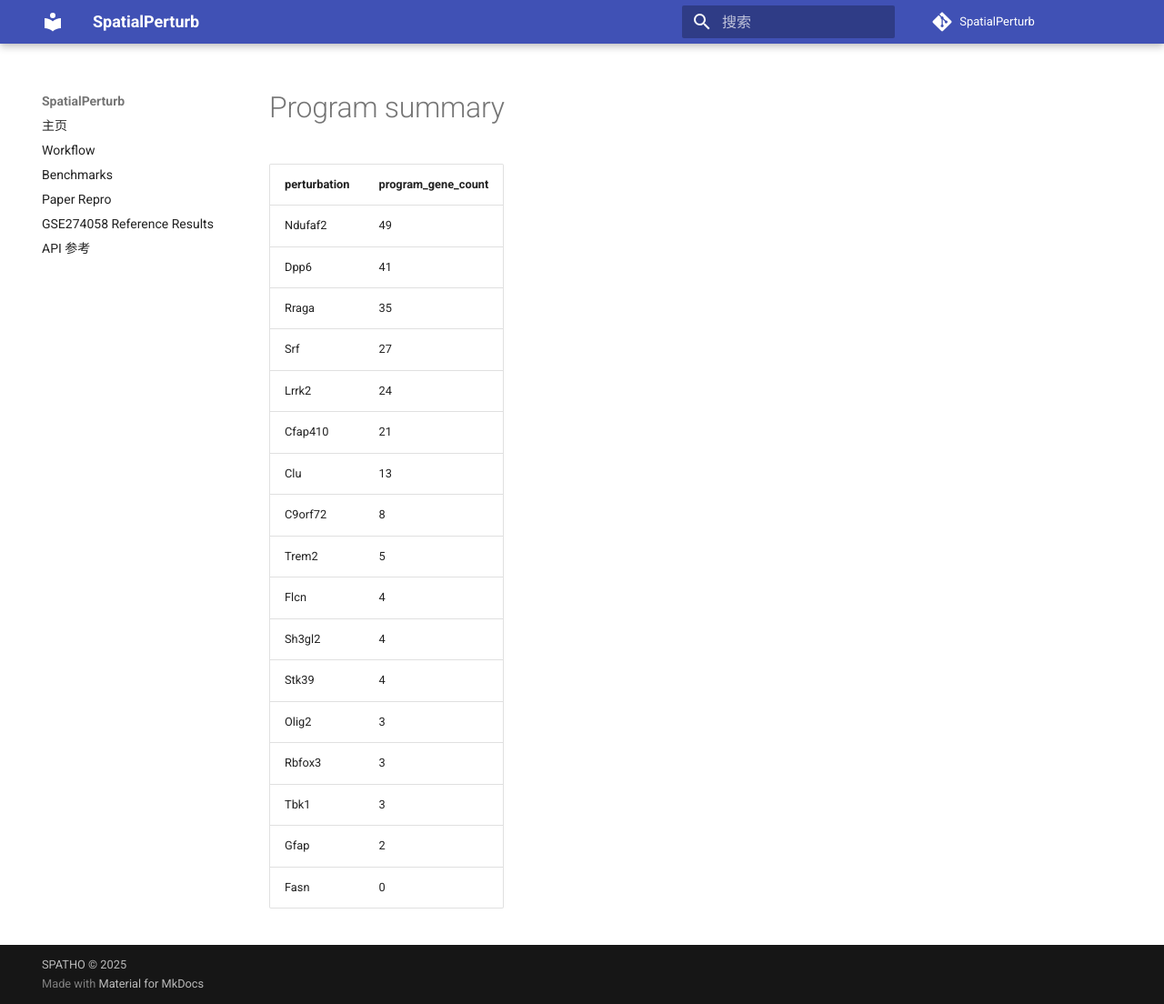
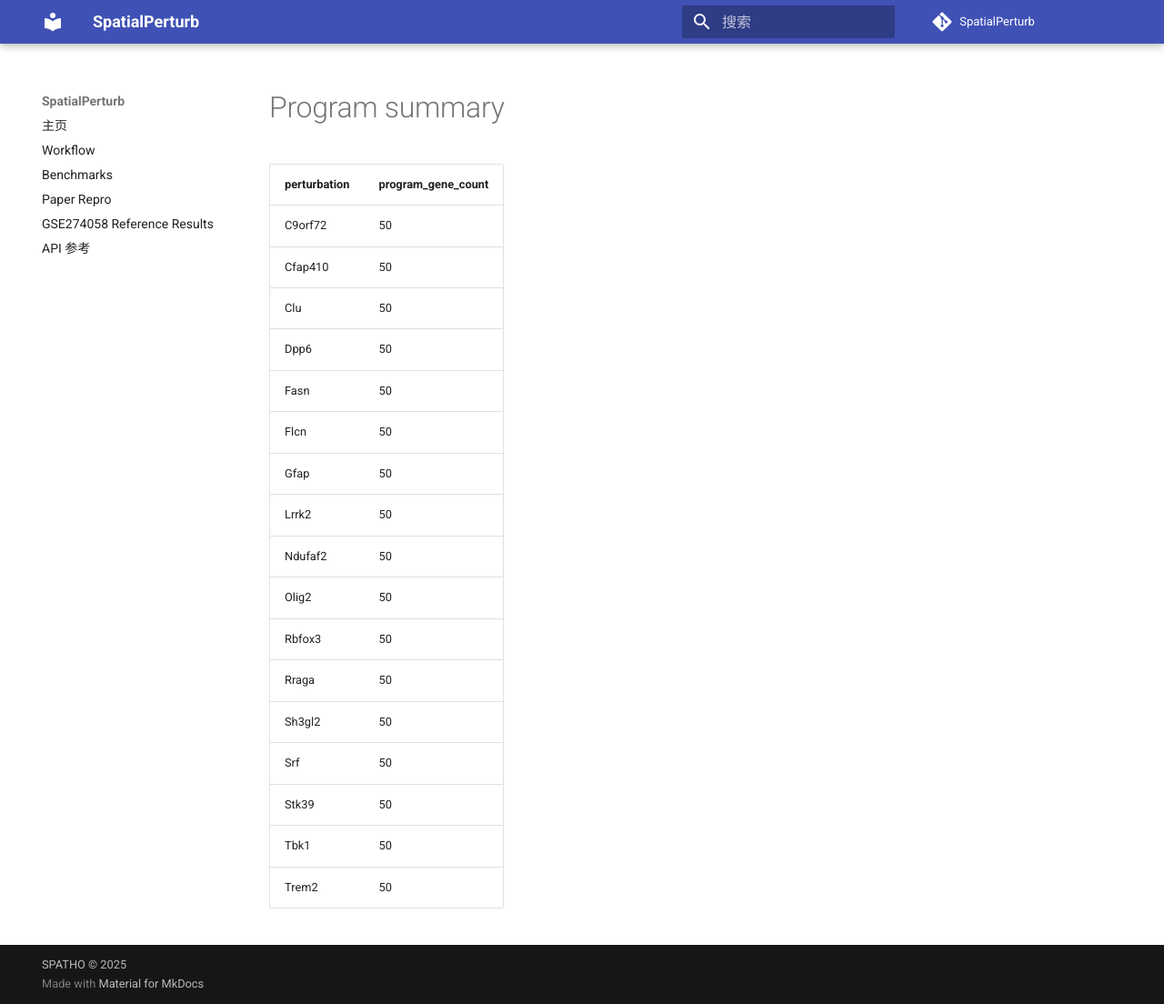
Before and after one commit to hutaobo/SpatialPerturb, an MkDocs documentation site: the page built from docs/results/gse274058_reference/program_summary.md, in a window 1280 px wide and 1104 px high. Shown: the whole window at 91% size. Built offline with MkDocs 1.6.1 and Material for MkDocs 9.7.7, drawn with Linux system fonts in a browser that asks for light colours; comment, search, counter and statistics services are not loaded.

```diff
--- a/docs/results/gse274058_reference/program_summary.md
+++ b/docs/results/gse274058_reference/program_summary.md
@@ -1,19 +1,19 @@
 | perturbation | program_gene_count |
 | ------------ | ------------------ |
-| Ndufaf2      | 49                 |
-| Dpp6         | 41                 |
-| Rraga        | 35                 |
-| Srf          | 27                 |
-| Lrrk2        | 24                 |
-| Cfap410      | 21                 |
-| Clu          | 13                 |
-| C9orf72      | 8                  |
-| Trem2        | 5                  |
-| Flcn         | 4                  |
-| Sh3gl2       | 4                  |
-| Stk39        | 4                  |
-| Olig2        | 3                  |
-| Rbfox3       | 3                  |
-| Tbk1         | 3                  |
-| Gfap         | 2                  |
-| Fasn         | 0                  |
+| C9orf72      | 50                 |
+| Cfap410      | 50                 |
+| Clu          | 50                 |
+| Dpp6         | 50                 |
+| Fasn         | 50                 |
+| Flcn         | 50                 |
+| Gfap         | 50                 |
+| Lrrk2        | 50                 |
+| Ndufaf2      | 50                 |
+| Olig2        | 50                 |
+| Rbfox3       | 50                 |
+| Rraga        | 50                 |
+| Sh3gl2       | 50                 |
+| Srf          | 50                 |
+| Stk39        | 50                 |
+| Tbk1         | 50                 |
+| Trem2        | 50                 |
```
Also changed, not shown: docs/gse274058-reference-results.md (+1 -1 lines), docs/results/gse274058_reference/a100_status.md (+6 -3 lines), docs/results/gse274058_reference/dataset_summary.json (+23 -21 lines), docs/results/gse274058_reference/overview.md (+5 -5 lines), docs/_static/results/gse274058_reference/barcode_spread.png, 2 other files.
